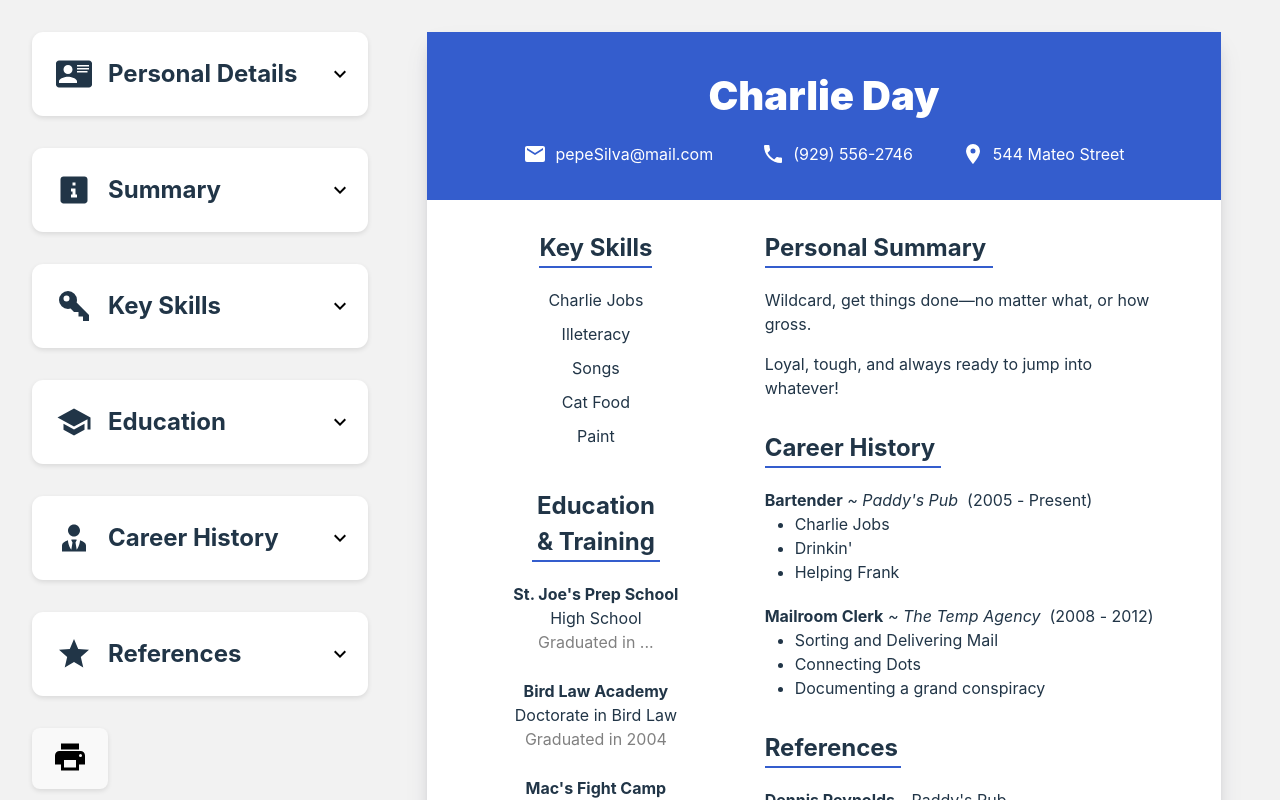
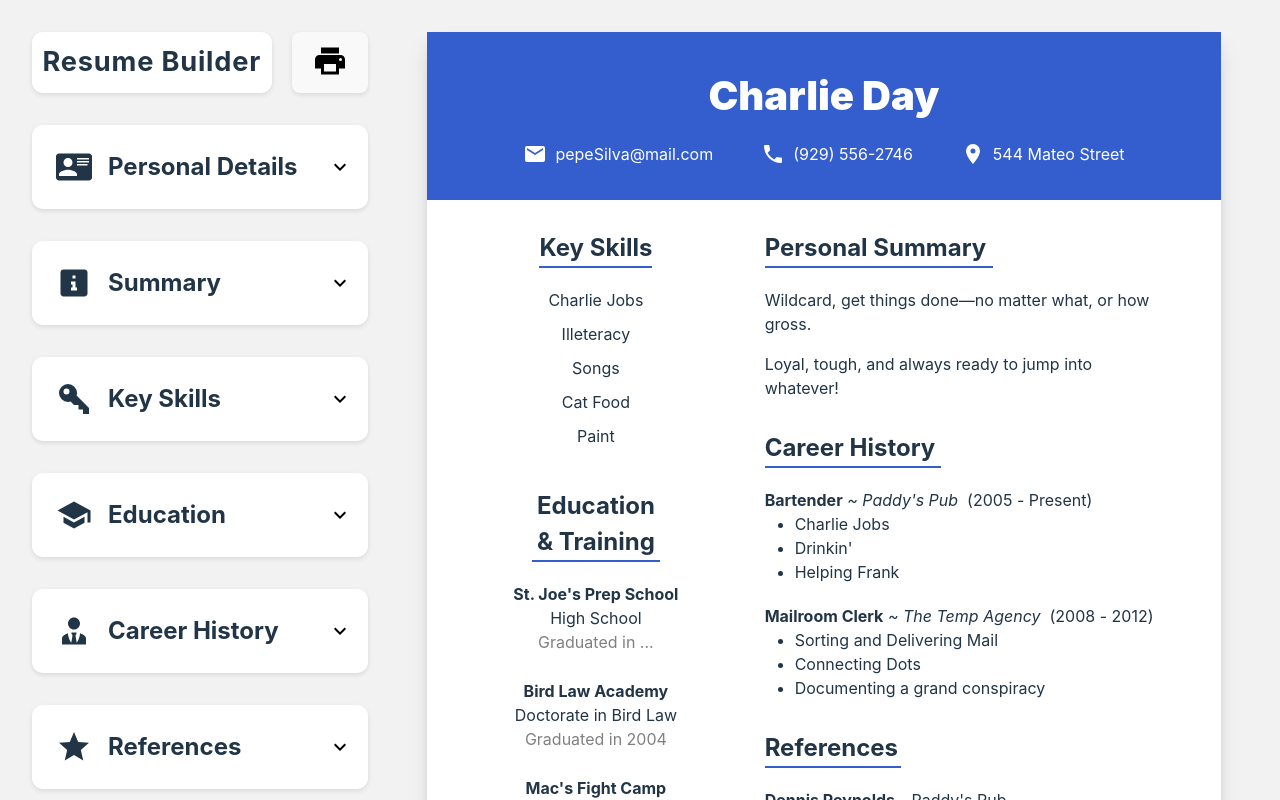
Before and after one commit to Frobii/resume-builder, a React (Vite) app: page / in a window 1280 px wide. Shown: the top 800 px of the page. Built offline with nearby package versions, Linux system fonts and the light colour scheme.

Commit message:
Add a h1 to the page

```diff
--- a/src/ResumeBuilder.jsx
+++ b/src/ResumeBuilder.jsx
@@ -120,6 +120,10 @@ export default function ResumeBuilder() {
     return (
         <div className="main-container">
             <section className="forms">
+                <div className="heading-container">
+                    <h1>Resume Builder</h1>
+                    <ExportButtons></ExportButtons>
+                </div>
                 <ToggleMenu title="Personal Details">
                     <PersonalDetails
                         formData={formData}
@@ -156,7 +160,6 @@ export default function ResumeBuilder() {
                         setFormData={setFormData}
                     />
                 </ToggleMenu>
-                <ExportButtons></ExportButtons>
             </section>
             <section className="resume-container">
                 <Resume {...formData} />
```
